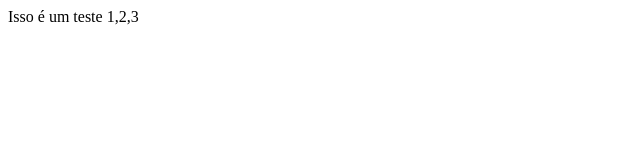
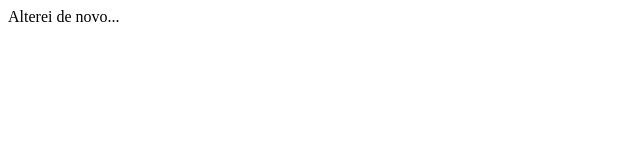
Before and after one commit to marianaprodrigues/reprograma-02, a plain HTML site: page contato.html in a window 1280 px wide. Shown: the full height of the page, 0-640 px from the left. Drawn offline with Linux system fonts and the light colour scheme.

Commit message:
alterei novamente o contato

```diff
--- a/contato.html
+++ b/contato.html
@@ -7,6 +7,6 @@
     <title>Document</title>
   </head>
   <body>
-    Isso é um teste 1,2,3
+    Alterei de novo...
   </body>
 </html>
```
